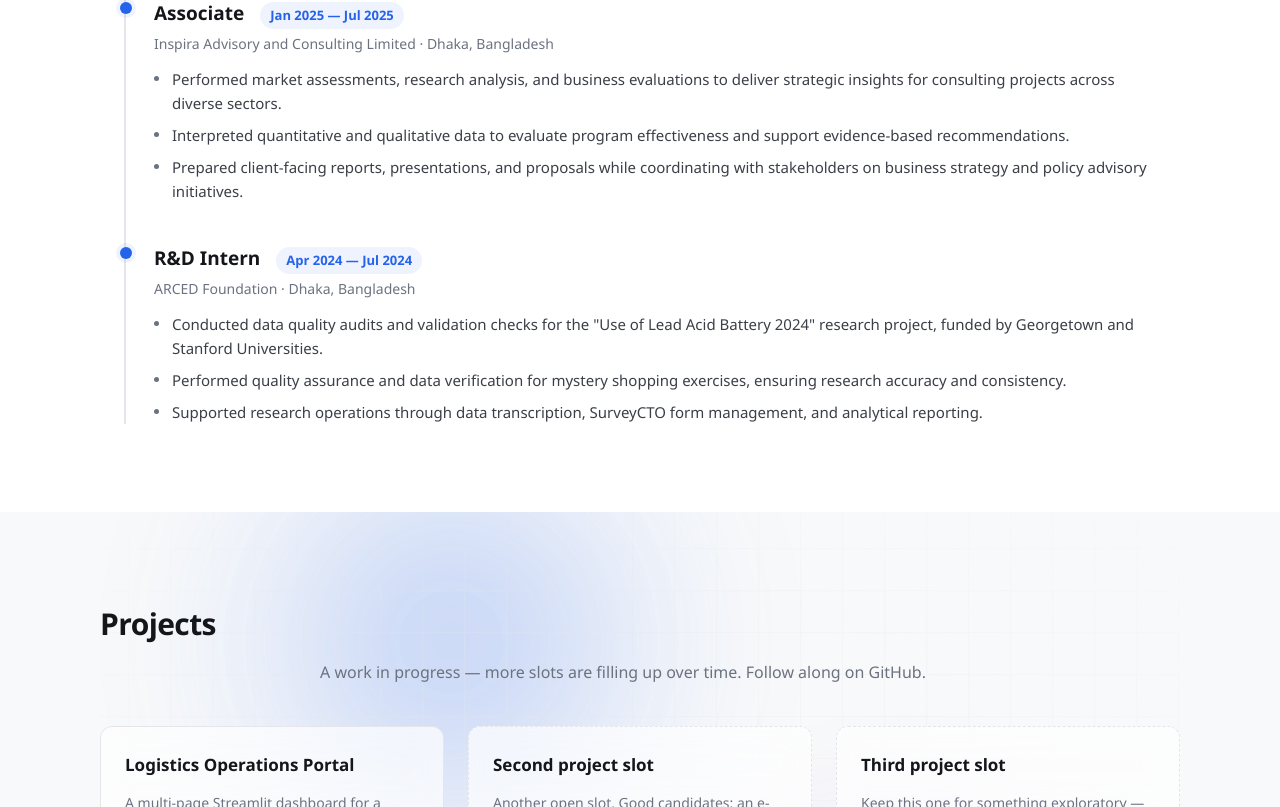
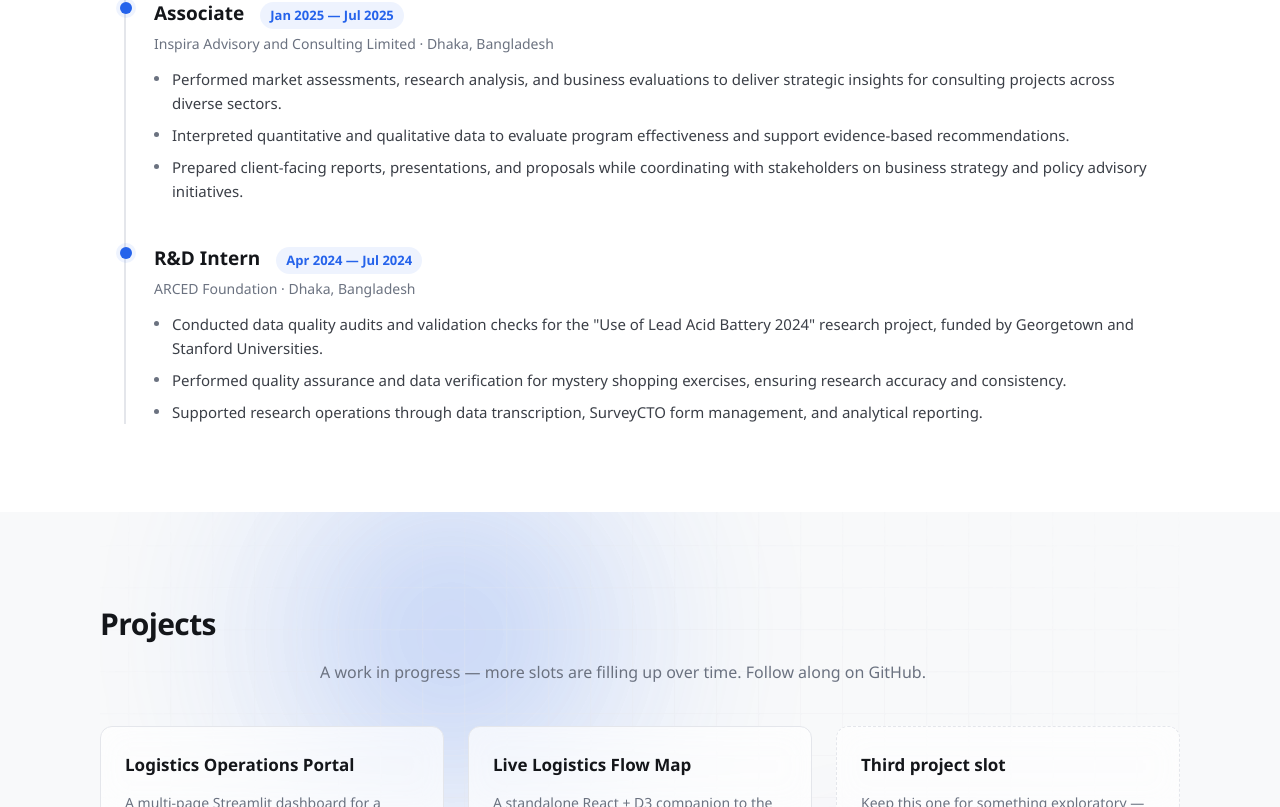
Before and after one commit to Atikul-Dipto/Atikul-Dipto.github.io, a React (Vite) app: page / in a window 1280 px wide. Shown: the part 1993-2800 px from the top of the page. Built offline with nearby package versions, Linux system fonts and the light colour scheme.

Commit message:
Add Live Logistics Flow Map project card
Links the new standalone React/D3 flow-map app (live demo + repo)
as its own project, distinct from the Streamlit logistics portal.

```diff
--- a/src/data.js
+++ b/src/data.js
@@ -99,11 +99,12 @@ export const projects = [
     placeholder: false,
   },
   {
-    title: 'Second project slot',
-    description: 'Another open slot. Good candidates: an e-commerce KPI dashboard rebuild, a public dataset deep-dive, or a Jupyter notebook walking through a real analysis end to end.',
-    tags: ['Dashboards', 'Data Cleaning'],
-    href: null,
-    placeholder: true,
+    title: 'Live Logistics Flow Map',
+    description: 'A standalone React + D3 companion to the Logistics Operations Portal — animates real shipment lane volumes as moving particles across a Bangladesh map, with live DBSCAN hotspot clustering and graph centrality ranking, all client-side.',
+    tags: ['React', 'D3', 'Canvas', 'DBSCAN'],
+    href: 'https://github.com/Atikul-Dipto/logistics-flow-map',
+    demoHref: 'https://atikul-dipto.github.io/logistics-flow-map/',
+    placeholder: false,
   },
   {
     title: 'Third project slot',
```
